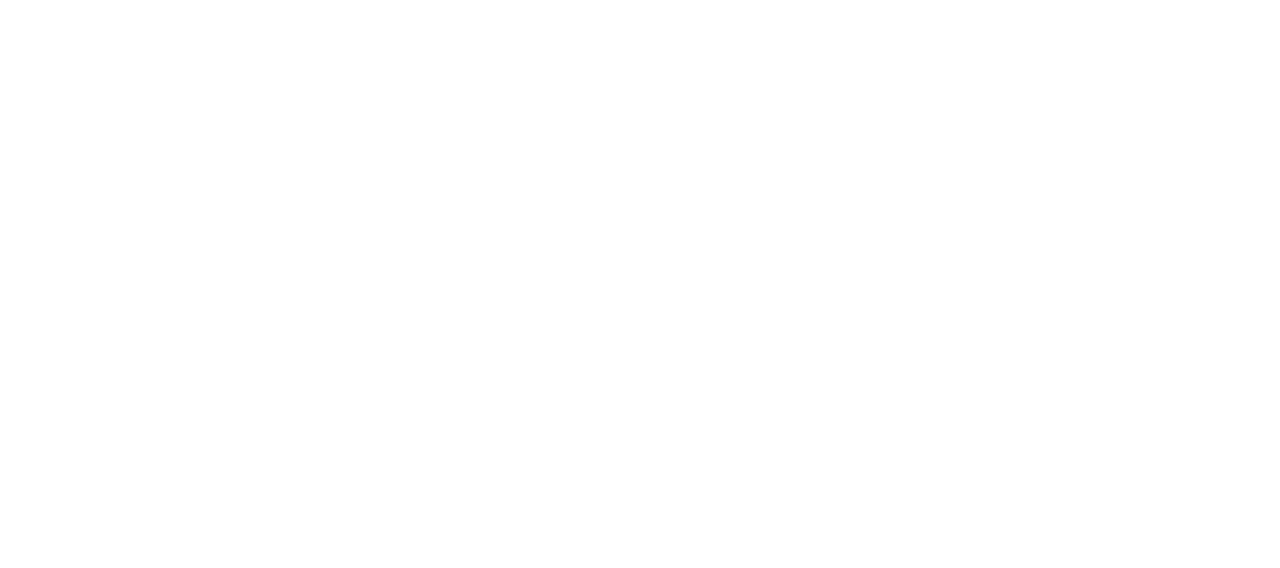
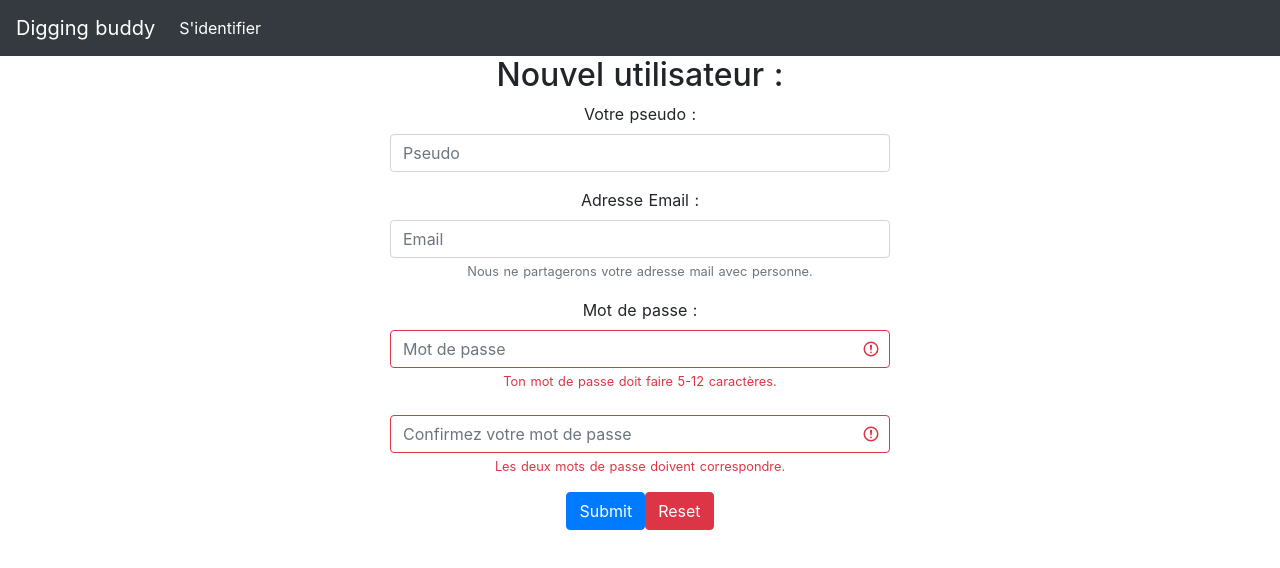
Before and after one commit to SachaMaiornikoff/digger-front, a Nuxt app: page /sign-up in a window 1280 px wide. Before the commit this address had no page. Shown: the top 568 px of the page. Built offline with nearby package versions, Linux system fonts and the light colour scheme.

Commit message:
Sign up page and logout impl

```diff
--- a/components/AppHeader.vue
+++ b/components/AppHeader.vue
@@ -38,7 +38,7 @@
               <em>{{ user.pseudo }}</em>
             </template>
             <b-dropdown-item href="#">Profile</b-dropdown-item>
-            <b-dropdown-item href="#">Sign Out</b-dropdown-item>
+            <b-dropdown-item v-on:click="signOut">Sign Out</b-dropdown-item>
           </b-nav-item-dropdown>
         </b-navbar-nav>
       </b-collapse>
@@ -57,6 +57,11 @@
         currentPage: 0
       }
     }
+  },
+  methods: {
+    signOut() {
+      this.$auth.logout()
+    }
   }
 }
 </script>
--- /dev/null
+++ b/components/SignUpForm.vue
@@ -0,0 +1,123 @@
+<template>
+  <div>
+    <h2>Nouvel utilisateur :</h2>
+    <b-form @submit.prevent="onSubmit" @reset="onReset" v-if="show">
+      <b-form-invalid-feedback :state="validOverall">
+        Veuillez corriger les erreurs avant de valider ce formulaire.
+      </b-form-invalid-feedback>
+
+      <b-form-group
+        id="input-group-1"
+        label="Votre pseudo :"
+        label-for="input-1"
+      >
+        <b-form-input
+          id="input-1"
+          v-model="form.user.pseudo"
+          required
+          placeholder="Pseudo"
+        ></b-form-input>
+      </b-form-group>
+      <b-form-group
+        id="input-group-2"
+        label="Adresse Email :"
+        label-for="input-2"
+        description="Nous ne partagerons votre adresse mail avec personne."
+      >
+        <b-form-input
+          id="input-2"
+          v-model="form.user.email"
+          type="email"
+          required
+          placeholder="Email"
+        ></b-form-input>
+      </b-form-group>
+
+      <b-form-group
+        id="input-group-3"
+        label="Mot de passe :"
+        label-for="input-3"
+      >
+        <b-form-input
+          id="input-3"
+          v-model="form.user.password"
+          :state="sizeValidPassword"
+          type="password"
+          required
+          placeholder="Mot de passe"
+        ></b-form-input>
+        <b-form-invalid-feedback :state="sizeValidPassword">
+          Ton mot de passe doit faire 5-12 caractères.
+        </b-form-invalid-feedback>
+        <br />
+        <b-form-input
+          id="input-3"
+          v-model="form.pwd_confirm"
+          :state="confirmValidPassword"
+          type="password"
+          required
+          placeholder="Confirmez votre mot de passe"
+        ></b-form-input>
+        <b-form-invalid-feedback :state="confirmValidPassword">
+          Les deux mots de passe doivent correspondre.
+        </b-form-invalid-feedback>
+      </b-form-group>
+
+      <b-button type="submit" variant="primary">Submit</b-button>
+      <b-button type="reset" variant="danger">Reset</b-button>
+    </b-form>
+  </div>
+</template>
+
+<script>
+export default {
+  data() {
+    return {
+      form: {
+        user: { email: '', pseudo: '', password: '' },
+        pwd_confirm: ''
+      },
+      show: true,
+      sizeValidPassword: false,
+      confirmValidPassword: false,
+      validOverall: true
+    }
+  },
+  watch: {
+    'form.user.password'() {
+      this.sizeValidPassword =
+        this.form.user.password.length > 4 &&
+        this.form.user.password.length < 13
+      this.confirmValidPassword =
+        this.form.user.password === this.form.pwd_confirm
+    },
+    'form.pwd_confirm'() {
+      this.confirmValidPassword =
+        this.form.user.password === this.form.pwd_confirm
+    }
+  },
+  methods: {
+    onSubmit(evt) {
+      this.validOverall = this.sizeValidPassword && this.confirmValidPassword
+      if (this.validOverall) this.$emit('submitSignUp', this.form.user)
+    },
+    onReset(evt) {
+      evt.preventDefault()
+      // Reset our form values
+      this.form = {
+        user: { email: '', pseudo: '', password: '' },
+        pwd_confirm: ''
+      }
+      this.sizeValidPassword = false
+      this.confirmValidPassword = false
+      this.validOverall = true
+
+      // Trick to reset/clear native browser form validation state
+      this.show = false
+      this.$nextTick(() => {
+        this.show = true
+      })
+    }
+  }
+}
+</script>
--- a/nuxt.config.js
+++ b/nuxt.config.js
@@ -96,7 +96,7 @@
     },
     redirect: {
       login: '/login',
-      logout: '/login',
+      logout: '/',
       home: '/games/list'
     },
     resetOnError: true,
--- a/pages/login/index.vue
+++ b/pages/login/index.vue
@@ -1,10 +1,11 @@
 <template>
   <div class="container">
-    <form @submit.prevent="commitLogin" class="creation-form">
+    <form @submit.prevent="login" class="creation-form">
       <h1>Formulaire d'identification</h1>
       <p>Email : <input v-model="user.email" type="text" /></p>
       <p>Mot de passe : <input v-model="user.password" type="password" /></p>
-      <input type="submit" value="Log in" />
+      <input type="submit" value="Log in" /><br />
+      <nuxt-link to="/sign-up">Créer un compte</nuxt-link>
     </form>
   </div>
 </template>
@@ -18,7 +19,7 @@
     return { user: { email: '', password: '' } }
   },
   methods: {
-    commitLogin() {
+    login() {
       this.$auth
         .loginWith('local', {
           data: this.user
--- /dev/null
+++ b/pages/sign-up/index.vue
@@ -0,0 +1,50 @@
+<template>
+  <div class="container">
+    <SignUpForm @submitSignUp="submitSignUp" class="creation-form" />
+  </div>
+</template>
+
+<script>
+import SignUpForm from '~/components/SignUpForm.vue'
+
+export default {
+  auth: 'guest',
+  layout: 'notConnected',
+  components: {
+    SignUpForm
+  },
+  data() {
+    return {
+      user: { pseudo: '', email: '', password: '' },
+      password_confirm: ''
+    }
+  },
+  watch: {
+    password_confirm() {
+      this.raiseErrors()
+    }
+  },
+  methods: {
+    submitSignUp(user) {
+      console.log(user)
+      return this.$store.dispatch('users/createUser', user)
+    }
+  }
+}
+</script>
+
+<style>
+.container {
+  text-align: center;
+  display: inline-block;
+}
+
+.creation-form {
+  width: 40%;
+  margin-left: 30%;
+}
+
+.error {
+  border-color: red;
+}
+</style>
--- /dev/null
+++ b/store/users.js
@@ -0,0 +1,34 @@
+export const state = () => {
+  return {
+    nbRequests: 0
+  }
+}
+
+export const actions = {
+  async createUser({ dispatch }, user) {
+    user.privileges = 1
+    // eslint-disable-next-line no-return-await
+    return await this.$axios
+      .post('/users/sign-up', user)
+      .then((response) =>
+        this.$auth
+          .loginWith('local', {
+            data: user
+          })
+          .then(() => {
+            this.$router.push('/games/list')
+          })
+          .catch((error) => {
+            const statusCode = error.response.status
+            console.log('Error while logging in : ' + statusCode + ' ' + error)
+          })
+      )
+      .catch((response) => console.log(response))
+  }
+}
+
+export const mutations = {
+  incrementNbRequest(state) {
+    state.nbRequests++
+  }
+}
```
Also changed, not shown: package.json (+9 -4 lines), 1 other file (tests, documents, lock files or other folders).
